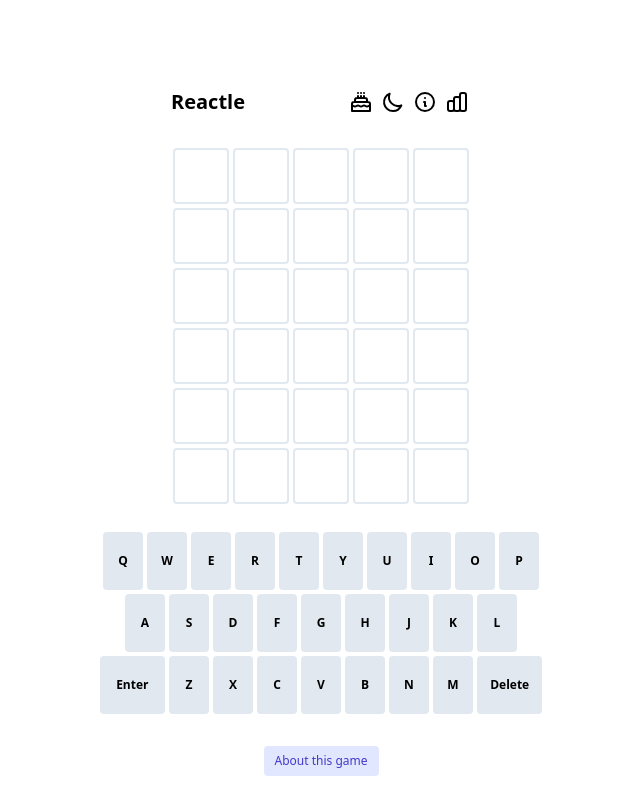
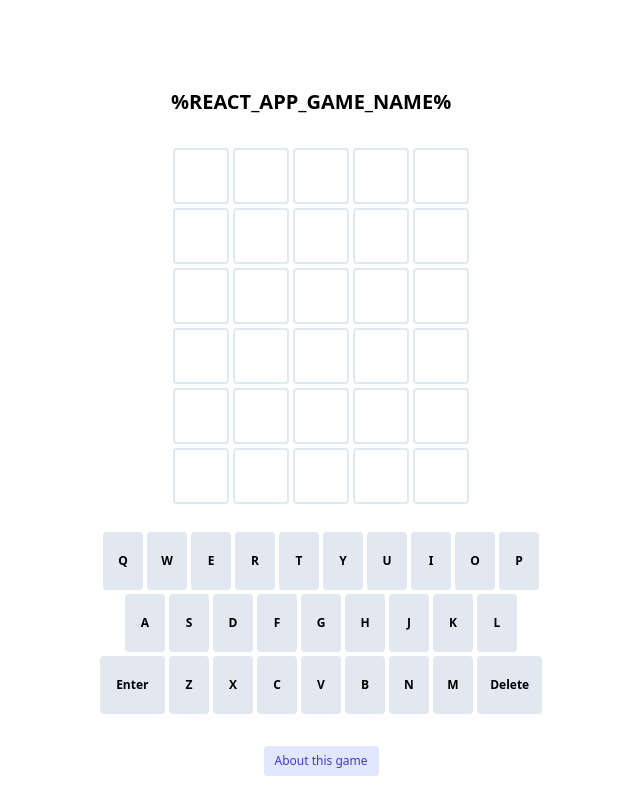
Before and after one commit to sakele1026/react-woodle, a React (Create React App) app: page / in a window 1280 px wide. Shown: the whole page, without its empty margins (319-959 px from the left). Built offline with nearby package versions, Linux system fonts and the light colour scheme.

Commit message:
Extract the game name and other metadata into build-time variables

```diff
--- a/public/index.html
+++ b/public/index.html
@@ -5,7 +5,7 @@
     <link rel="icon" href="%PUBLIC_URL%/favicon.ico" />
     <meta name="viewport" content="width=device-width, initial-scale=1" />
     <meta name="theme-color" content="#000000" />
-    <meta name="description" content="Game" />
+    <meta name="description" content="%REACT_APP_GAME_DESCRIPTION%" />
     <link rel="apple-touch-icon" href="%PUBLIC_URL%/logo192.png" />
     <!--
       manifest.json provides metadata used when your web app is installed on a
@@ -21,7 +21,7 @@
       work correctly both with client-side routing and a non-root public URL.
       Learn how to configure a non-root public URL by running `npm run build`.
     -->
-    <title>Game</title>
+    <title>%REACT_APP_GAME_NAME%</title>
   </head>
   <body>
     <noscript>You need to enable JavaScript to run this app.</noscript>
--- a/src/constants/strings.ts
+++ b/src/constants/strings.ts
@@ -1,4 +1,4 @@
-export const GAME_TITLE = 'Reactle'
+export const GAME_TITLE = '%REACT_APP_GAME_NAME%'
 
 export const WIN_MESSAGES = ['Great Job!', 'Awesome', 'Well done!']
 export const GAME_COPIED_MESSAGE = 'Game copied to clipboard'
```
Also changed, not shown: public/manifest.json, 1 other file (tests, documents, lock files or other folders).
